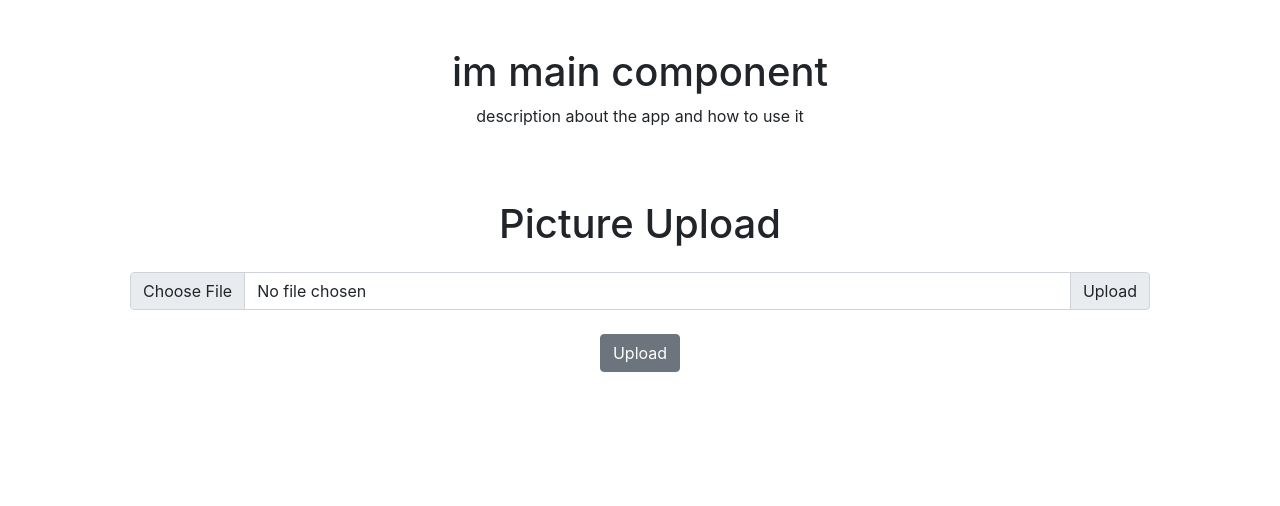
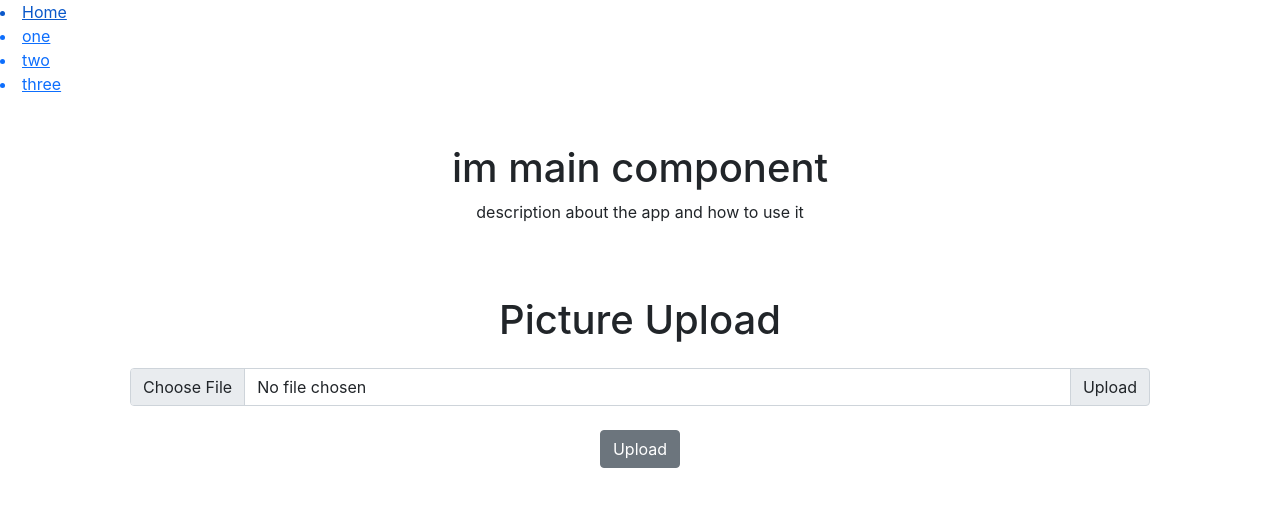
Before and after one commit to vladik-Didyk/Arts_R_Us-client, a React (Create React App) app: page / in a window 1280 px wide. Shown: the top 506 px of the page. Built offline with nearby package versions, Linux system fonts and the light colour scheme.

Commit message:
added nav bar

```diff
--- a/package.json
+++ b/package.json
@@ -10,6 +10,7 @@
     "react": "^17.0.2",
     "react-dom": "^17.0.2",
     "react-modal": "^3.13.1",
+    "react-router-dom": "^5.2.0",
     "react-scripts": "4.0.3",
     "web-vitals": "^1.0.1"
   },
--- /dev/null
+++ b/src/Components/Home.jsx
@@ -0,0 +1,25 @@
+import React from "react";
+import PictureUpload from "./PictureUpload";
+
+class Home extends React.Component {
+  constructor(props) {
+    super(props);
+    this.state = {};
+  }
+  render() {
+    return (
+      <div>
+        <div className="container">
+          <h1 className="text-center mt-5">im main component</h1>
+          <p className="text-center mb-4">
+            description about the app and how to use it
+          </p>
+          {/* insert component here */}
+          <PictureUpload />
+        </div>
+      </div>
+    );
+  }
+}
+
+export default Home;
--- a/src/Components/Main.jsx
+++ b/src/Components/Main.jsx
@@ -1,13 +1,23 @@
 import React from "react";
-import PictureUpload from "./PictureUpload";
+import { BrowserRouter as Router, Switch, Route } from "react-router-dom";
+import NavBar from "./NavBar";
+import Home from "./Home";
 
 const Main = () => {
   return (
-    <div className="container">
-      <h1 className="text-center mt-5">im main component</h1>
-      <p className="text-center mb-4">description about the app and how to use it</p>
-      {/* insert component here */}
-      <PictureUpload/>
+    <div>
+      <Router>
+        <div>
+          <NavBar />
+
+          <Switch>
+            <Route exact path="/" component={Home} />
+            {/* <Route path="/two" component={two} />
+            <Route path="/three" component={three} />
+            <Route path="/four" component={four} /> */}
+          </Switch>
+        </div>
+      </Router>
     </div>
   );
 };
--- /dev/null
+++ b/src/Components/NavBar.jsx
@@ -0,0 +1,29 @@
+import React from "react";
+import { Link } from "react-router-dom";
+
+class NavBar extends React.Component {
+  constructor(props) {
+    super(props);
+    this.state = {};
+  }
+  render() {
+    return (
+      <div>
+        <Link to="/">
+          <li>Home</li>
+        </Link>
+        <Link to="/one">
+          <li>one</li>
+        </Link>
+        <Link to="/two">
+          <li>two</li>
+        </Link>
+        <Link to="/three">
+          <li>three</li>
+        </Link>
+      </div>
+    );
+  }
+}
+
+export default NavBar;
```
Also changed, not shown: src/Components/PictureUpload.jsx (+50 -27 lines), 1 other file (tests, documents, lock files or other folders).
